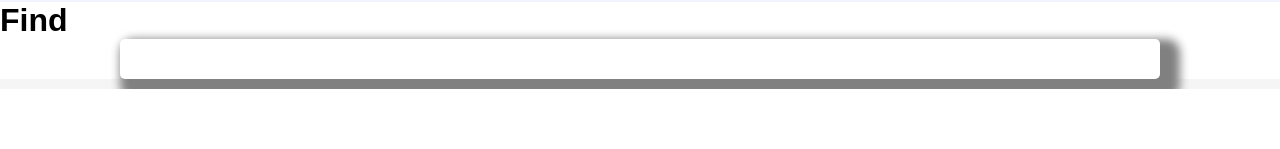
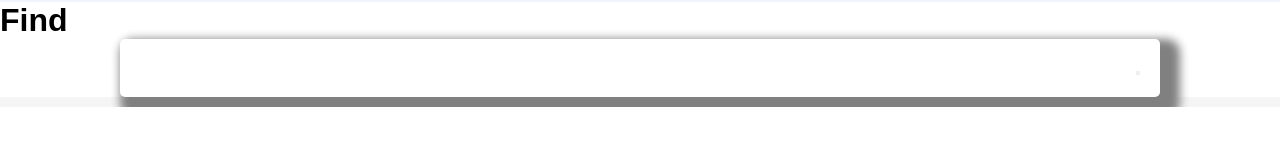
Before and after one commit to asyhadihakim/binar_car_project, a React app: page /cari in a window 1280 px wide. Shown: the part 396-545 px from the top of the page. Built offline with nearby package versions, Linux system fonts and the light colour scheme; the HTML template or start-up script is replaced by a standard one.

Commit message:
add button app

```diff
--- a/src/components/Find.jsx
+++ b/src/components/Find.jsx
@@ -7,7 +7,9 @@ const Find = () => {
         <div className="category"></div>
         <div className="price"></div>
         <div className="car-status"></div>
-        <div className="btn-search"></div>
+        <div className="btn-search">
+          <button></button>
+        </div>
       </div>
     </div>
   );
```
